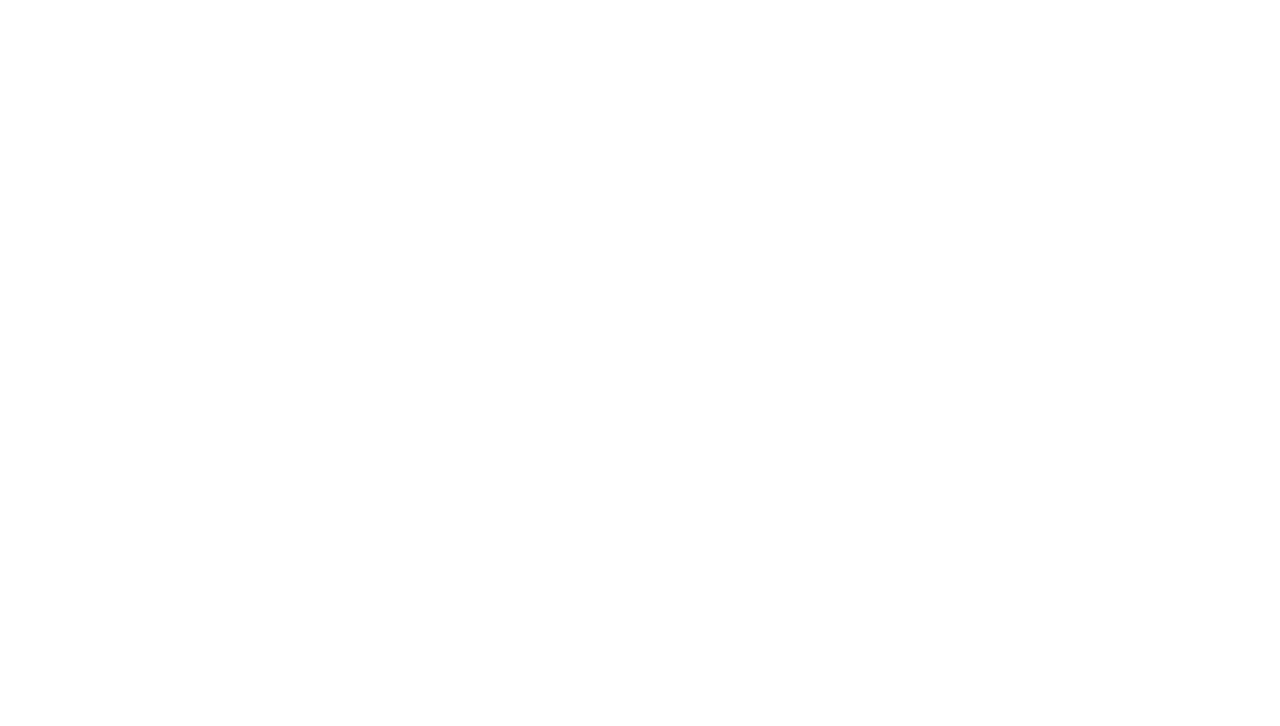
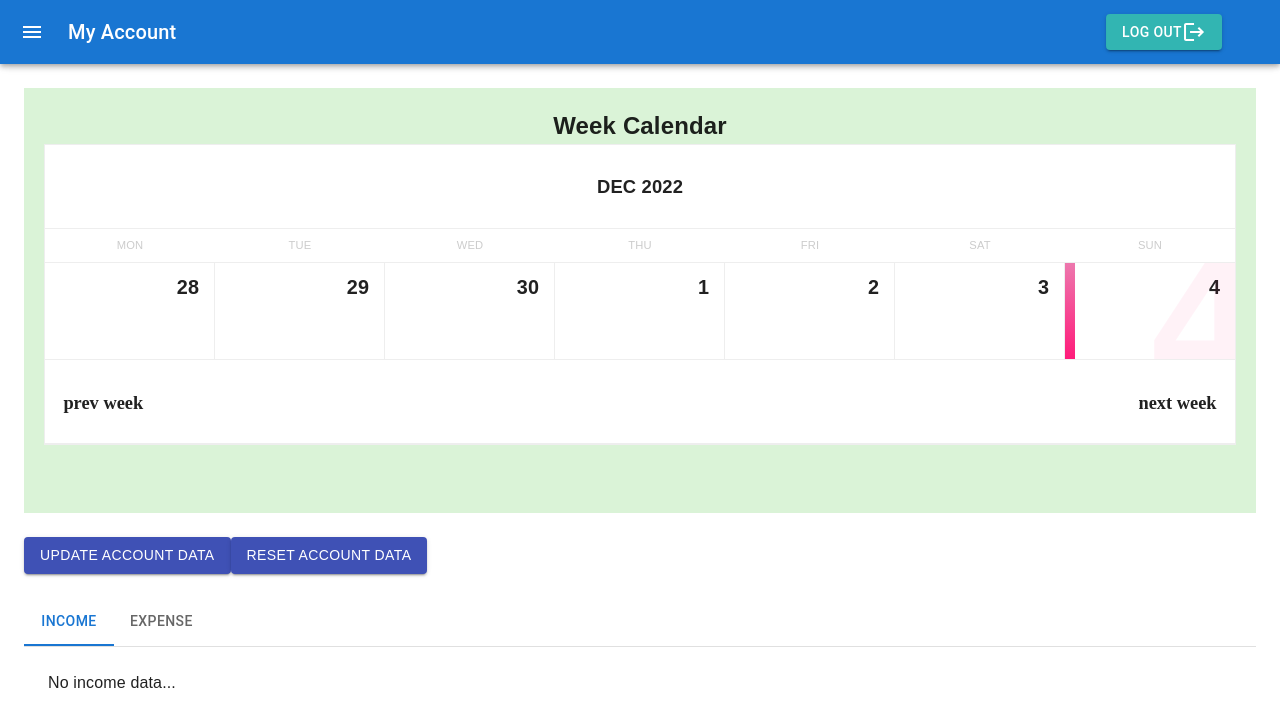
Before and after one commit to walkerhsu/wp_final, a React (Create React App) app in the folder frontend/: page /account/home in a window 1280 px wide. Before the commit this address had no page. Shown: the top 726 px of the page. Built offline with nearby package versions, Linux system fonts and the light colour scheme.

Commit message:
frontend add appframe

```diff
--- a/frontend/src/App.js
+++ b/frontend/src/App.js
@@ -1,10 +1,13 @@
 import { BrowserRouter as Router, Route, Routes } from "react-router-dom";
+import CssBaseline from "@material-ui/core/CssBaseline";
 
 import SignInPage from "./containers/pages/SignInPage";
 import MainPage from "./containers/pages/MainPage";
 import SignUpPage from "./containers/pages/SignUpPage";
+import Appframe from "./containers/Appframe";
+import UpdateAccountPage from "./containers/pages/UpdateAccountPage";
 import AccountMainPage from "./containers/pages/AccountMainPage";
-import UpdateAccountPage from "./containers/pages/UpdateAccountPage";
+import CalendarPage from "./containers/pages/CalendarPage";
 import AuthorsPage from "./containers/pages/AuthorsPage";
 import InspirationPage from "./containers/pages/InspirationPage";
 import InstructionsPage from "./containers/pages/InstrctionsPage";
@@ -12,22 +15,30 @@ import CommentsPage from "./containers/pages/CommentsPage";
 import ContactPage from "./containers/pages/ContactPage";
 function App() {
   return (
+    <>
+      <CssBaseline />
       <Router>
         <Routes>
           <Route path="/" element={<MainPage />} />
-        <Route path="/signin" element={<SignInPage />} />
-        <Route path="/signup" element={<SignUpPage />} />
-        <Route path="/account/update" element={<UpdateAccountPage />} />
-        <Route path="/account" element={<AccountMainPage />} />
-        <Route path="/authors" element={<AuthorsPage />} />
-        <Route path="/inspiration" element={<InspirationPage />} />
-        <Route path="/instructions" element={<InstructionsPage />} />
-        <Route path="/comments" element={<CommentsPage />} />
-        <Route path="/contact" element={<ContactPage />} />
+          <Route path="signin" element={<SignInPage />} />
+          <Route path="signup" element={<SignUpPage />} />
+          <Route path="authors" element={<AuthorsPage />} />
+          <Route path="inspiration" element={<InspirationPage />} />
+          <Route path="instructions" element={<InstructionsPage />} />
+          <Route path="comments" element={<CommentsPage />} />
+          <Route path="contact" element={<ContactPage />} />
+          <Route path="account" element={<Appframe />}>
+            <Route path="update" element={<UpdateAccountPage />} />
+            <Route path="home" element={<AccountMainPage />} />
+            {/* <Route path="home" element={<h1>home</h1>} /> */}
+            <Route path="calendar" element={<CalendarPage />} />
+            <Route path="*" element={<h1>Sorry! Page not found</h1>} />
+          </Route>
 
           {/* <Route path="/restaurant/:id" element={<RestaurantPage />} /> */}
         </Routes>
       </Router>
+    </>
   );
 }
 
--- /dev/null
+++ b/frontend/src/components/SideBarItems.js
@@ -0,0 +1,40 @@
+import * as React from "react";
+import { useLocation, Link } from "react-router-dom";
+import ListItemIcon from '@mui/material/ListItemIcon';
+import ListItemButton from "@mui/material/ListItemButton";
+import ListItemText from "@mui/material/ListItemText";
+import HomeIcon from '@mui/icons-material/Home';
+import CalendarMonthIcon from "@mui/icons-material/CalendarMonth";
+
+const items = [
+  {
+    name: "Home",
+    icon: <HomeIcon />,
+    link: "home",
+  },
+  {
+    name: "Calendar",
+    icon: <CalendarMonthIcon />,
+    link: "calendar",
+  },
+];
+
+export default function SideBarItems() {
+  const location = useLocation();
+  const currentPath = location.pathname;
+  return (
+    <>
+      {items.map((item) => (
+        <ListItemButton
+          key={item.name}
+          component={Link}
+          to={item.link}
+          selected={currentPath === item.to}
+        >
+          <ListItemIcon>{item.icon}</ListItemIcon>
+          <ListItemText primary={item.name} />
+        </ListItemButton>
+      ))}
+    </>
+  );
+}
--- /dev/null
+++ b/frontend/src/containers/Appframe.js
@@ -0,0 +1,169 @@
+import * as React from "react";
+import { Outlet, useNavigate } from "react-router-dom";
+
+import Button from "@mui/material/Button";
+import { styled } from "@mui/material/styles";
+
+import Box from "@mui/material/Box";
+import Drawer from "@mui/material/Drawer";
+import CssBaseline from "@mui/material/CssBaseline";
+import MuiAppBar from "@mui/material/AppBar";
+import Toolbar from "@mui/material/Toolbar";
+import List from "@mui/material/List";
+import Typography from "@mui/material/Typography";
+import Divider from "@mui/material/Divider";
+import IconButton from "@mui/material/IconButton";
+import MenuIcon from "@mui/icons-material/Menu";
+import ChevronLeftIcon from "@mui/icons-material/ChevronLeft";
+import LogoutIcon from "@mui/icons-material/Logout";
+
+
+import SideBarItems from "../components/SideBarItems";
+import { useAccount } from "./hooks/useAccount";
+
+const drawerWidth = 240;
+
+const LogOutButton = styled(Button)(({ theme }) => ({
+  position: "absolute",
+  right: "0",
+  transform: "translate(-50%,0%)",
+  backgroundColor: "#32b5b2",
+  color: "white",
+  "&:hover": {
+    backgroundColor: "#2ba2a0",
+  },
+}));
+
+// const LogOutButton = styled(Button)({
+//   position: "absolute",
+//   right: "0",
+//   transform: "translate(-50%,0%)",
+//   backgroundColor: "#32b5b2",
+//   color: "white",
+//   "&:hover": {
+//     backgroundColor: "#2ba2a0",
+//   },
+// });
+
+const Main = styled("main", { shouldForwardProp: (prop) => prop !== "open" })(
+  ({ theme, open }) => ({
+    flexGrow: 1,
+    padding: theme.spacing(3),
+    transition: theme.transitions.create("margin", {
+      easing: theme.transitions.easing.sharp,
+      duration: theme.transitions.duration.leavingScreen,
+    }),
+    marginLeft: `-${drawerWidth}px`,
+    ...(open && {
+      transition: theme.transitions.create("margin", {
+        easing: theme.transitions.easing.easeOut,
+        duration: theme.transitions.duration.enteringScreen,
+      }),
+      marginLeft: 0,
+    }),
+  })
+);
+
+const AppBar = styled(MuiAppBar, {
+  shouldForwardProp: (prop) => prop !== "open",
+})(({ theme, open }) => ({
+  transition: theme.transitions.create(["margin", "width"], {
+    easing: theme.transitions.easing.sharp,
+    duration: theme.transitions.duration.leavingScreen,
+  }),
+  ...(open && {
+    width: `calc(100% - ${drawerWidth}px)`,
+    marginLeft: `${drawerWidth}px`,
+    transition: theme.transitions.create(["margin", "width"], {
+      easing: theme.transitions.easing.easeOut,
+      duration: theme.transitions.duration.enteringScreen,
+    }),
+  }),
+}));
+
+const DrawerHeader = styled("div")(({ theme }) => ({
+  display: "flex",
+  alignItems: "center",
+  padding: theme.spacing(0, 1),
+  // necessary for content to be below app bar
+  ...theme.mixins.toolbar,
+  justifyContent: "flex-end",
+}));
+
+export default function Appframe() {
+  console.log("Appframe")
+  const navigate = useNavigate();
+
+  const { me, setMe } = useAccount();
+  const [open, setOpen] = React.useState(false);
+
+  const handleDrawerOpen = () => {
+    setOpen(true);
+  };
+
+  const handleDrawerClose = () => {
+    setOpen(false);
+  };
+
+  const navigateToMainPage = () => {
+    setMe("");
+    navigate("/");
+  };
+
+  return (
+    <Box sx={{ display: "flex" }}>
+      <CssBaseline />
+      <AppBar position="fixed" open={open}>
+        <Toolbar >
+          <IconButton
+            color="inherit"
+            aria-label="open drawer"
+            onClick={handleDrawerOpen}
+            edge="start"
+            sx={{ mr: 2, ...(open && { display: "none" }) }}
+          >
+            <MenuIcon />
+          </IconButton>
+          <Typography variant="h6" noWrap component="div">
+            {me ? me + "'s" : "My"} Account
+          </Typography>
+          <LogOutButton
+            variant="contained"
+            color="primary"
+            onClick={navigateToMainPage}
+          >
+            log Out
+            <LogoutIcon />
+          </LogOutButton>
+        </Toolbar>
+      </AppBar>
+      <Drawer
+        sx={{
+          width: drawerWidth,
+          flexShrink: 0,
+          "& .MuiDrawer-paper": {
+            width: drawerWidth,
+            boxSizing: "border-box",
+          },
+        }}
+        variant="persistent"
+        anchor="left"
+        open={open}
+      >
+        <DrawerHeader>
+          <IconButton onClick={handleDrawerClose}>
+            <ChevronLeftIcon />
+          </IconButton>
+        </DrawerHeader>
+        <Divider />
+        <List>
+          <SideBarItems />
+        </List>
+      </Drawer>
+      <Main open={open}>
+        <DrawerHeader />
+        <Outlet />
+      </Main>
+    </Box>
+  );
+}
--- a/frontend/src/containers/hooks/useAccount.js
+++ b/frontend/src/containers/hooks/useAccount.js
@@ -21,8 +21,7 @@ const AccountContext = createContext({
 });
 const AccountProvider = (props) => {
   const [me, setMe] = useState("");
-  const [incomeData, setIncomeData] = useState([]);
-  const [expenseData, setExpenseData] = useState([]);
+
   const [username, setUsername] = useState("");
   const [usernameMessage, setUsernameMessage] = useState("");
 
@@ -31,6 +30,9 @@ const AccountProvider = (props) => {
 
   const [email, setEmail] = useState("");
   const [emailMessage, setEmailMessage] = useState("");
+
+  const [incomeData, setIncomeData] = useState([]);
+  const [expenseData, setExpenseData] = useState([]);
 
   const checkUsername = (event) => {
     const username = event.target.value;
--- a/frontend/src/containers/pages/AccountMainPage.js
+++ b/frontend/src/containers/pages/AccountMainPage.js
@@ -1,6 +1,5 @@
 import React, { useState } from "react";
 import { useNavigate } from "react-router-dom";
-import { styled } from "@mui/system";
 import { Button } from "@material-ui/core";
 import { useAccount } from "../hooks/useAccount";
 import { Box, Tab } from "@mui/material";
@@ -8,62 +7,35 @@ import TabContext from "@mui/lab/TabContext";
 import TabList from "@mui/lab/TabList";
 import TabPanel from "@mui/lab/TabPanel";
 
-import LogoutIcon from "@mui/icons-material/Logout";
-import AccountCircleIcon from "@mui/icons-material/AccountCircle";
-
 // import MonthCalendar from "../components/MonthCalendar";
 import WeekCalendar from "../../components/WeekCalendar";
 import DataTable from "../../components/DataTable";
 import DateDetail from "../DateDetail";
+
 import "../../css/AccountMainPage.css";
 
-const LogOutButton = styled(Button)({
-  position: "absolute",
-  right: "0",
-  transform: "translate(-50%,0%)",
-  backgroundColor: "#1bbd7e",
-  color: "white",
-  "&:hover": {
-    backgroundColor: "#1bbd7e",
-  },
-});
+const AccountMainPage = () => {
+  const { incomeData, expenseData, setIncomeData, setExpenseData } = useAccount();
 
-const YourAccount = styled(Button)({
-  position: "absolute",
-  borderRadius: "8px",
-  left: "0",
-  transform: "translate(50%,0%)",
-  backgroundColor: "#1bbd7e",
-  color: "white",
-  "&:hover": {
-    backgroundColor: "#1bbd7e",
-  },
-});
-
-const AccountMainPage = () => {
-  const { me, incomeData, expenseData, setMe, setIncomeData, setExpenseData } =
-    useAccount();
   const [value, setValue] = useState("income");
 
   const [showDateDetail, setShowDateDetail] = useState(false);
   const [date, setDate] = useState(null);
+
   const navigate = useNavigate();
 
   const handleTabChange = (event, newValue) => {
     console.log(newValue);
     setValue(newValue);
   };
+
   const resetData = () => {
     setIncomeData([]);
     setExpenseData([]);
   };
+
   const navigateToUpdateAccount = () => {
     navigate("/account/update");
-  };
-
-  const navigateToMainPage = () => {
-    setMe("");
-    navigate("/");
   };
 
   const showDetailsHandle = (dateStr) => {
@@ -71,26 +43,9 @@ const AccountMainPage = () => {
     setShowDateDetail(true);
   };
 
+
   return (
     <div>
-      <div className="AccountHeader">
-        <YourAccount
-          variant="contained"
-          color="primary"
-          onClick={navigateToMainPage}
-        >
-          <AccountCircleIcon />
-        </YourAccount>
-        <div>{me ? me + "'s" : "My"} Account</div>
-        <LogOutButton
-          variant="contained"
-          color="primary"
-          onClick={navigateToMainPage}
-        >
-          log Out
-          <LogoutIcon />
-        </LogOutButton>
-      </div>
       <div className="WeekCalendar">
         <h2>Week Calendar</h2>
         <WeekCalendar showDetailsHandle={showDetailsHandle} />
--- /dev/null
+++ b/frontend/src/containers/pages/CalendarPage.js
@@ -0,0 +1,30 @@
+import React from "react";
+import { useState } from "react";
+
+import WeekCalendar from "../../components/WeekCalendar";
+import DateDetail from "../DateDetail";
+
+const CalendarPage = () => {
+  const [showDateDetail, setShowDateDetail] = useState(false);
+  const [date, setDate] = useState(null);
+
+  const showDetailsHandle = (dateStr) => {
+    setDate(dateStr);
+    setShowDateDetail(true);
+  };
+
+  return (
+    <div>
+      <div className="WeekCalendar">
+        <h2>Week Calendar</h2>
+        <WeekCalendar showDetailsHandle={showDetailsHandle} />
+        <br />
+        <div>{date}</div>
+        <br />
+        {showDateDetail ? <DateDetail currentDate={date} /> : null}
+      </div>
+    </div>
+  );
+};
+
+export default CalendarPage;
--- a/frontend/src/containers/pages/SignInPage.js
+++ b/frontend/src/containers/pages/SignInPage.js
@@ -82,7 +82,7 @@ const SigninPage = () => {
     //    If the backend returns a failure message, then display an alert
     if (validateMessage === "Sign in Success") {
       alert(validateMessage)
-      navigate("/account");
+      navigate("/account/home");
       setMe(username);
       resetSignInData();
     }
--- a/frontend/src/css/AccountMainPage.css
+++ b/frontend/src/css/AccountMainPage.css
@@ -30,20 +30,6 @@
   font-feature-settings: "liga";
 }
 
-.AccountHeader {
-  font-weight: 900;
-  font-size: 200%;
-  display: flex;
-  flex-direction: row;
-  justify-content: space-evenly;
-  align-items: center;
-  width: 100%;
-  height: 10vh;
-  background-color: rgb(255, 255, 255);
-  margin: 0;
-  padding: 20px;
-}
-
 #LogoutBtn {
   position: absolute;
   right: 0;
```
Also changed, not shown: frontend/src/components/Title.js (added, +36 -0 lines), frontend/src/css/Title.css (added, +13 -0 lines). Lines whose indentation alone changed are shown as unchanged.
